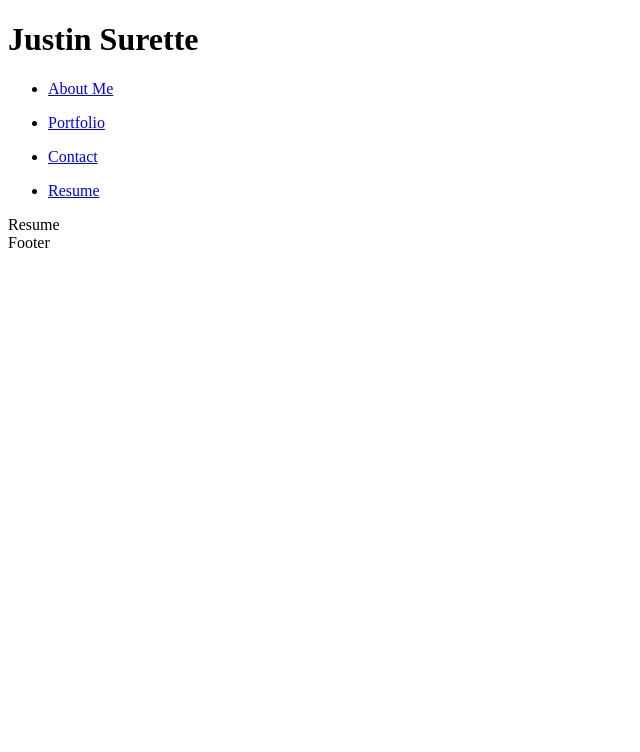
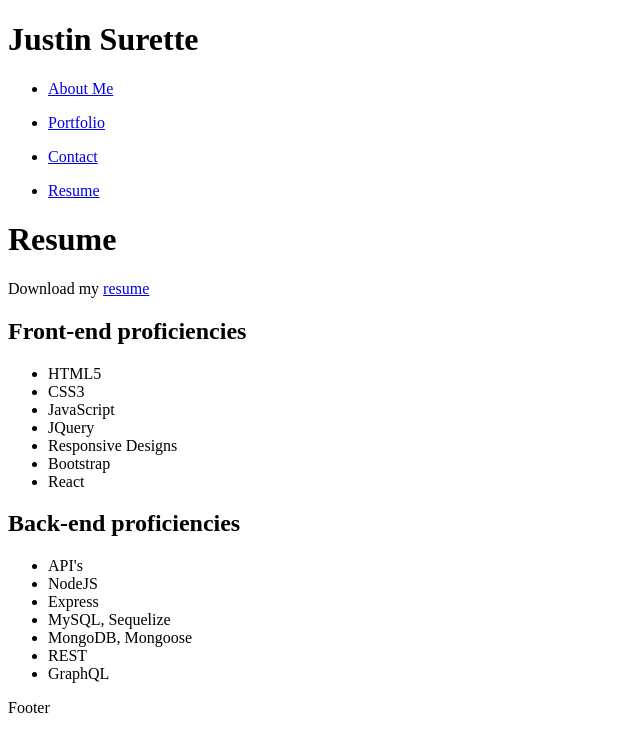
Before and after one commit to XenodiusAlpha/personal_Portfolio, a React (Vite) app: page /resume in a window 1280 px wide. Shown: the top 752 px of the page, without its empty margins (0-640 px from the left). Built offline with nearby package versions, Linux system fonts and the light colour scheme; the HTML template or start-up script is replaced by a standard one.

Commit message:
added resume page content with link

```diff
--- a/src/pages/Resume.jsx
+++ b/src/pages/Resume.jsx
@@ -2,7 +2,33 @@ import React from 'react'
 
 const Resume = () => {
   return (
-    <div>Resume</div>
+    <div>
+      <h1>Resume</h1>
+      <p>
+        Download my {" "}
+        <a href="https://docs.google.com/document/d/1MLWmI0ja4jHlZEUqFA5ilzggrEszdgBz/edit?usp=sharing&ouid=106709814056177001845&rtpof=true&sd=true">resume</a>
+      </p>
+      <h2>Front-end proficiencies</h2>
+      <ul>
+        <li>HTML5</li>
+        <li>CSS3</li>
+        <li>JavaScript</li>
+        <li>JQuery</li>
+        <li>Responsive Designs</li>
+        <li>Bootstrap</li>
+        <li>React</li>
+      </ul>
+      <h2>Back-end proficiencies</h2>
+      <ul>
+        <li>API's</li>
+        <li>NodeJS</li>
+        <li>Express</li>
+        <li>MySQL, Sequelize</li>
+        <li>MongoDB, Mongoose</li>
+        <li>REST</li>
+        <li>GraphQL</li>
+      </ul>
+    </div>
   )
 }
 
```
